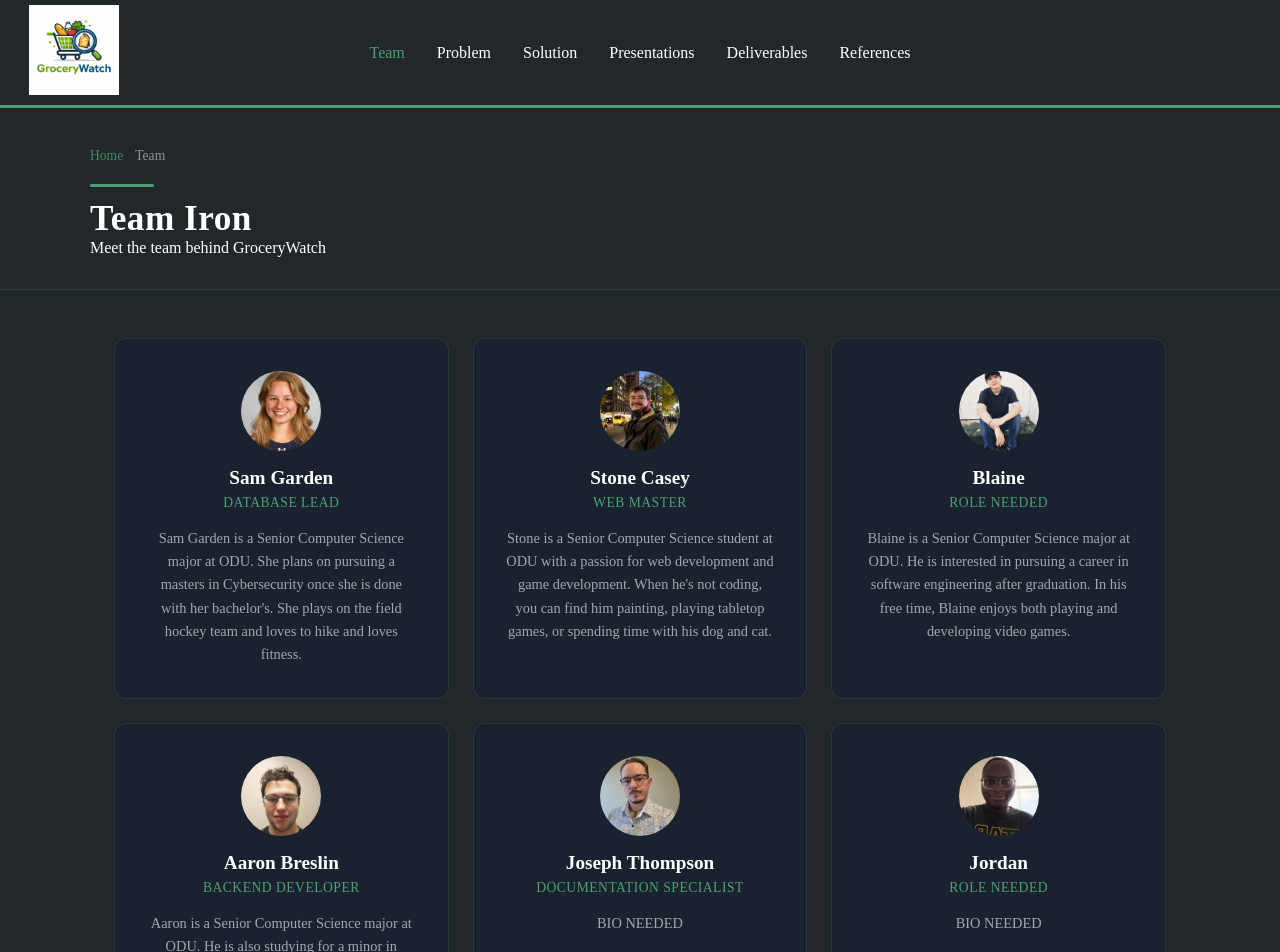
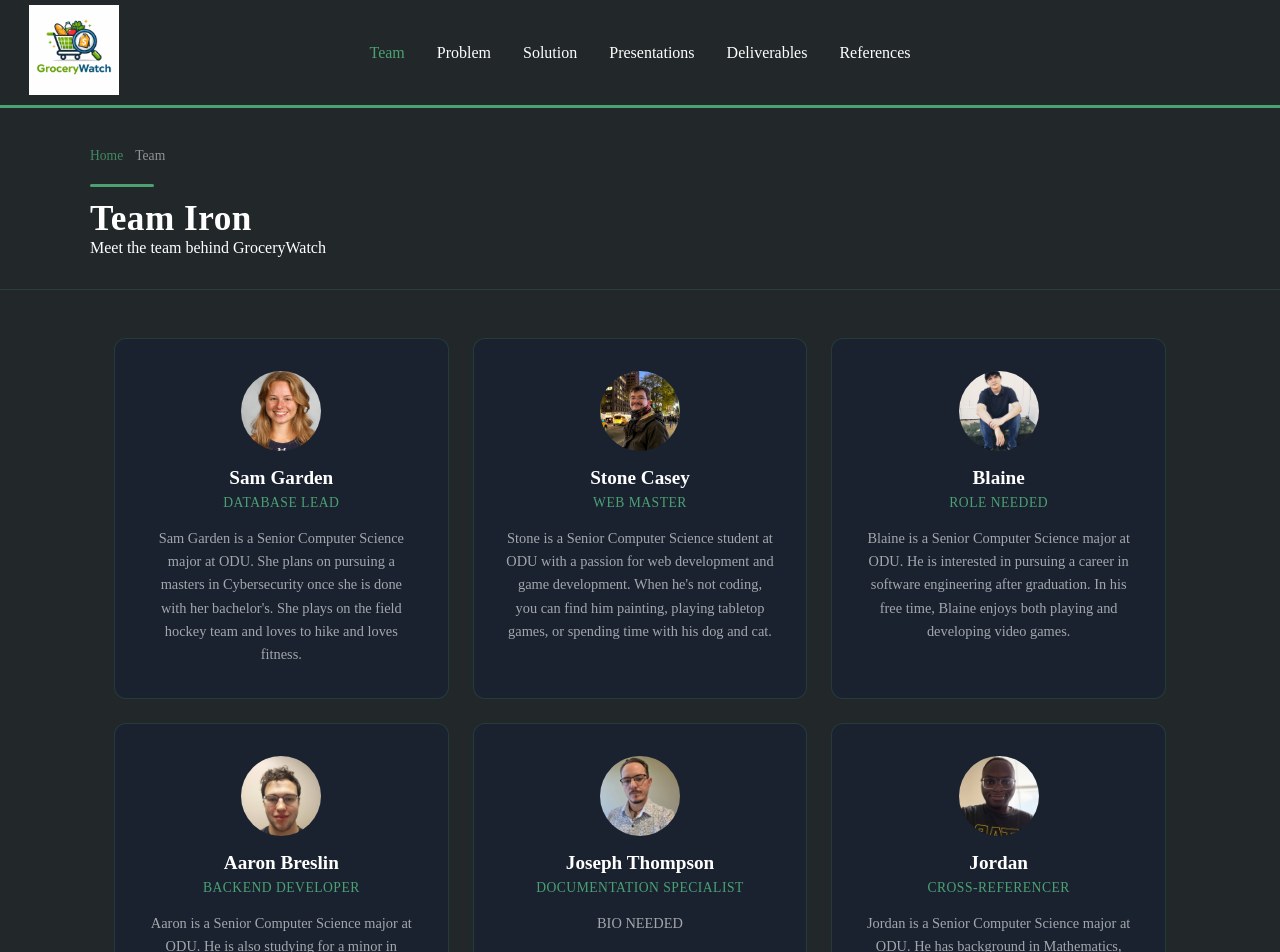
Before and after one commit to StoneLikesCode/GroceryWatch, a React (Vite) app: page /#/Team in a window 1280 px wide. Shown: the top 952 px of the page. Built offline with nearby package versions, Linux system fonts and the light colour scheme.

Commit message:
Update team member details for Jordan

```diff
--- a/src/pages/Team.jsx
+++ b/src/pages/Team.jsx
@@ -40,8 +40,8 @@ export default function Team(){
                 src={JoeImage}/>
             <Member
                 name="Jordan"
-                role="ROLE NEEDED"
-                bio="BIO NEEDED"
+                role="Cross-Referencer"
+                bio="Jordan is a Senior Computer Science major at ODU. He has background in Mathematics, Biology, and Organic Chemistry. He is pursuing a Master's Degree in Computer Science and hopes to join a top tech company."
                 src={JordanImage}/>
         </div>
     </>
```
